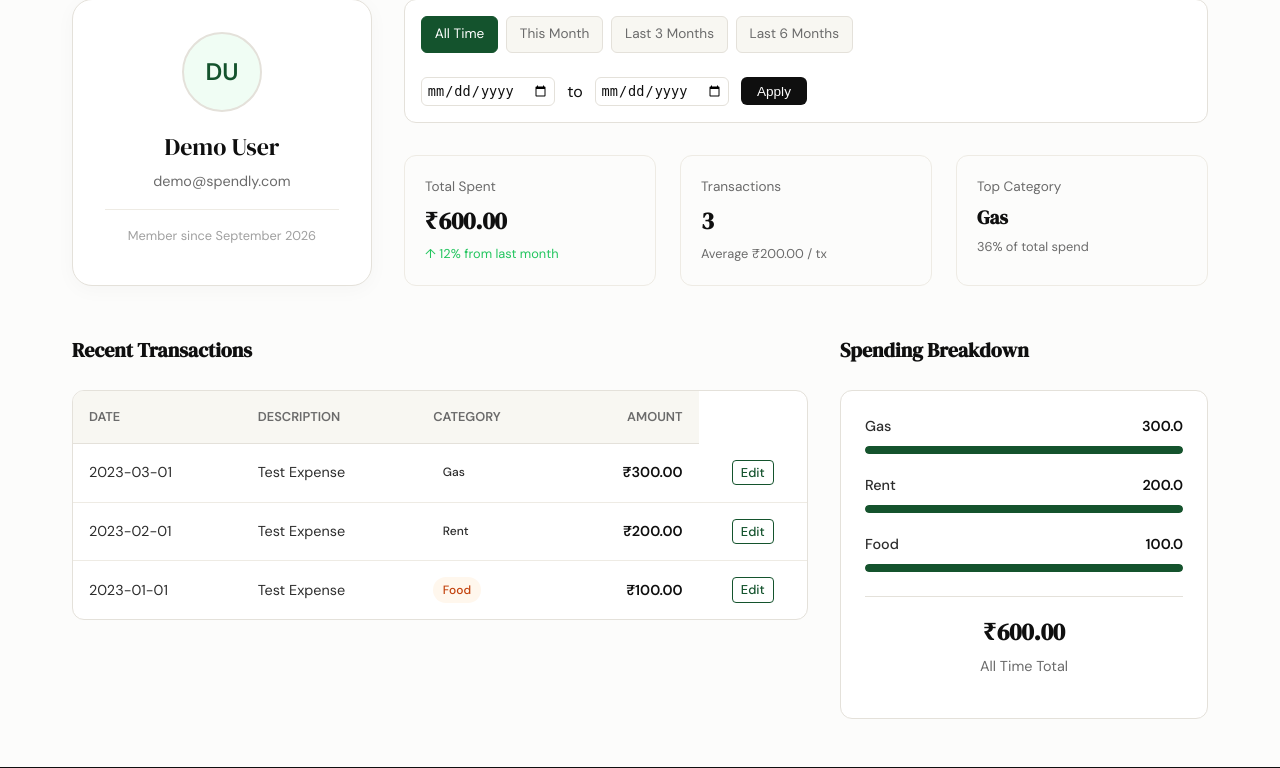
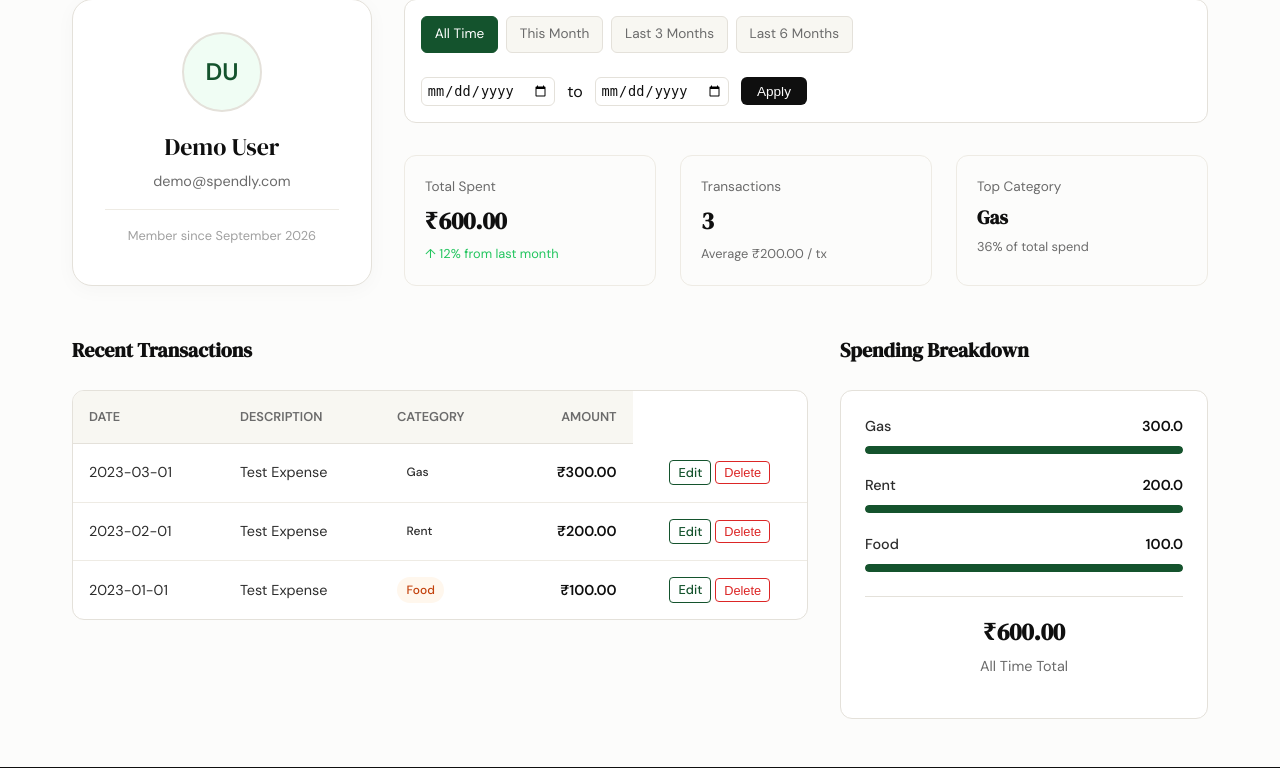
Before and after one commit to subh3105-cmyk/spendly, a Flask app: page /profile in a window 1280 px wide. Shown: the part 110-878 px from the top of the page. Run offline with Flask 3, Linux system fonts and the light colour scheme; a user stored in the database is signed in; data comes from the database, SQL or seed files in the repository; both versions use the stored data as it was after the commit.

Commit message:
Add delete expense functionality (#8)
* Save current progress before starting add-expense feature

* add rstore add-expense

* feat: allow users to delete their own expenses with confirmation

---------

Co-authored-by: Raj <raj@Rajs-MacBook-Air.local>

```diff
--- a/app.py
+++ b/app.py
@@ -2,7 +2,7 @@ from flask import Flask, render_template, request, redirect, url_for, flash, ses
 from functools import wraps
 from datetime import datetime, date
 from database.db import init_db, seed_db, create_user, get_user_by_email
-from database.queries import get_user_by_id, get_summary_stats, get_recent_transactions, get_category_breakdown, get_expense_by_id, update_expense
+from database.queries import get_user_by_id, get_summary_stats, get_recent_transactions, get_category_breakdown, get_expense_by_id, update_expense, delete_expense_by_id
 from werkzeug.security import generate_password_hash, check_password_hash
 from utils.date_utils import validate_date, get_profile_presets
 
@@ -216,9 +216,15 @@ def edit_expense(id):
     return render_template("edit_expense.html", expense=expense)
 
 
-@app.route("/expenses/<int:id>/delete")
+@app.route("/expenses/<int:id>/delete", methods=["POST"])
+@login_required
 def delete_expense(id):
-    return "Delete expense — coming in Step 9"
+    user_id = session["user_id"]
+    if delete_expense_by_id(id, user_id):
+        flash("Expense deleted successfully!", "success")
+    else:
+        flash("Expense not found or access denied.", "error")
+    return redirect(url_for("profile"))
 
 
 if __name__ == "__main__":
--- a/database/queries.py
+++ b/database/queries.py
@@ -1,5 +1,17 @@
 from database.db import get_db
 from datetime import datetime
+
+def delete_expense_by_id(expense_id, user_id):
+    """
+    Deletes a specific expense record if it belongs to the given user.
+    """
+    with get_db() as conn:
+        cursor = conn.execute(
+            "DELETE FROM expenses WHERE id = ? AND user_id = ?",
+            (expense_id, user_id)
+        )
+        conn.commit()
+        return cursor.rowcount > 0
 
 def get_user_by_id(user_id):
     """
--- a/templates/profile.html
+++ b/templates/profile.html
@@ -150,6 +150,23 @@
         color: white;
     }
 
+    .delete-link {
+        font-size: 0.8rem;
+        color: #dc2626;
+        text-decoration: none;
+        font-weight: 500;
+        padding: 0.2rem 0.5rem;
+        border: 1px solid #dc2626;
+        border-radius: 4px;
+        background: none;
+        cursor: pointer;
+        transition: all 0.2s ease;
+    }
+    .delete-link:hover {
+        background: #dc2626;
+        color: white;
+    }
+
     /* Category Breakdown */
     .category-grid {
         display: grid;
@@ -295,6 +312,9 @@
                                 </td>
                                 <td style="text-align: center;">
                                     <a href="{{ url_for('edit_expense', id=tx.id) }}" class="edit-link">Edit</a>
+                                    <form action="{{ url_for('delete_expense', id=tx.id) }}" method="POST" style="display: inline;">
+                                        <button type="submit" class="delete-link" onclick="return confirm('Are you sure you want to delete this expense?')">Delete</button>
+                                    </form>
                                 </td>
                             </tr>
                             {% endfor %}
```
Also changed, not shown: .claude/specs/09-delete-expense.md (added), spendly.db.
